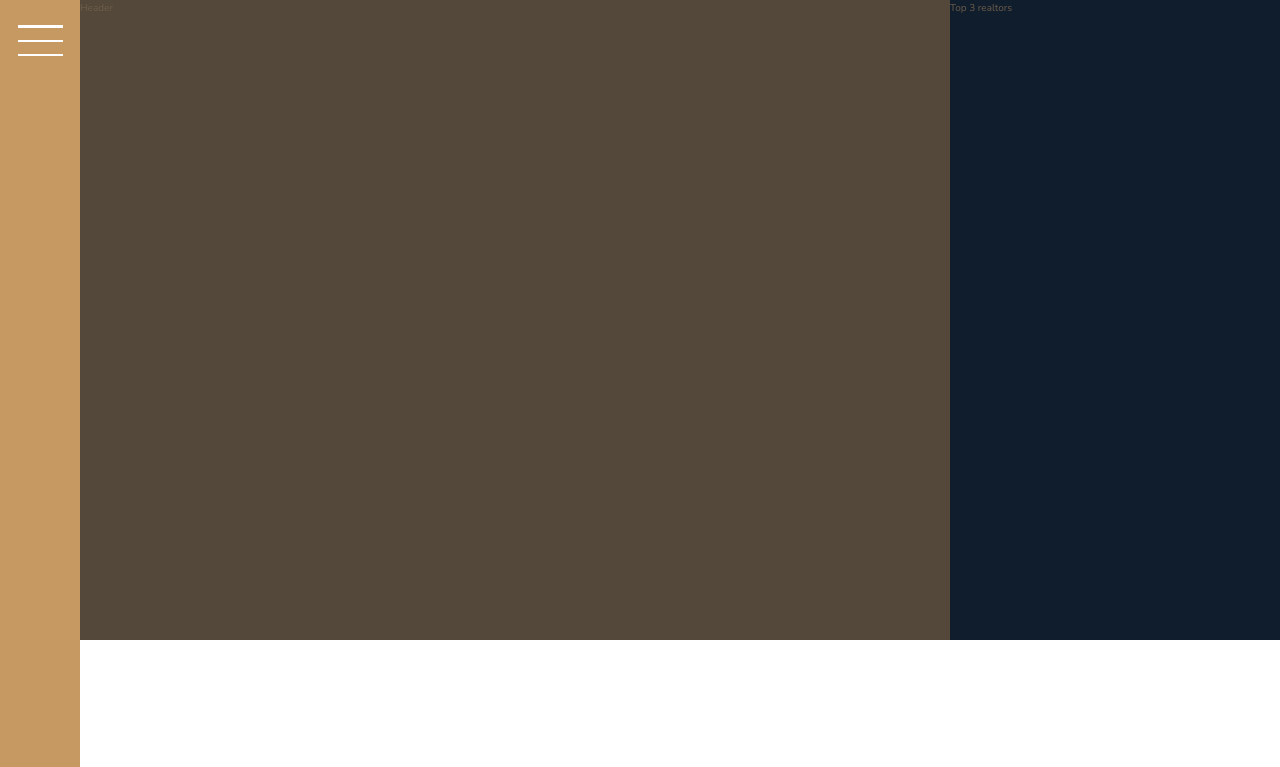
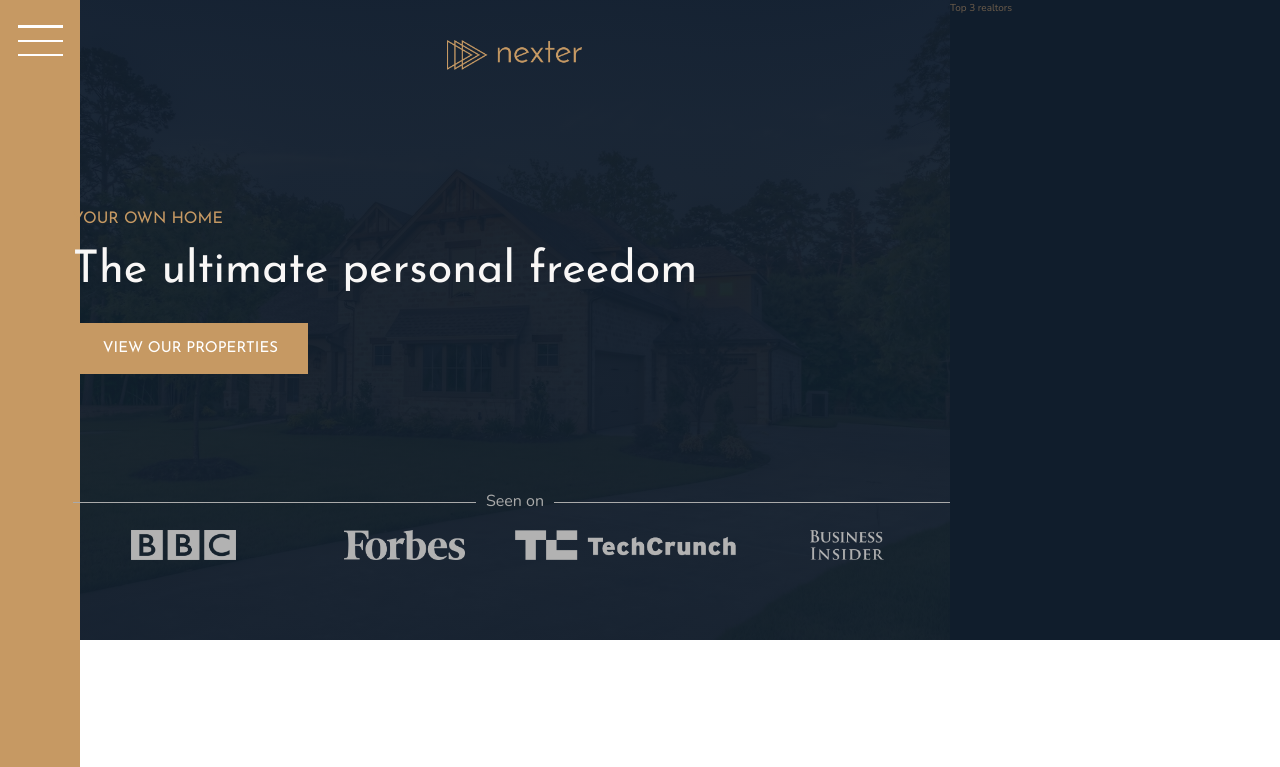
Before and after one commit to mohamedmounir2425/Nexter, a website: page index.html in a window 1280 px wide. Shown: the top 767 px of the page. Drawn offline with nearby package versions, Linux system fonts and the light colour scheme.

Commit message:
✅ finish header section

```diff
--- a/index.html
+++ b/index.html
@@ -18,7 +18,19 @@
     <div class="sidebar">
       <button class="sid-btn"></button>
     </div>
-    <header class="header">Header</header>
+    <header class="header">
+      <img src="img/logo.png" alt="Logo" class="header__logo" />
+      <h3 class="heading-3">Your own home</h3>
+      <h1 class="heading-1">The ultimate personal freedom</h1>
+      <button class="btn header__btn">view our properties</button>
+      <div class="header__seenon-text">Seen on</div>
+      <div class="header__seenon-logos">
+        <img src="img/logo-bbc.png" alt="BBC" />
+        <img src="img/logo-forbes.png" alt="forbes" />
+        <img src="img/logo-techcrunch.png" alt="techcrunch" />
+        <img src="img/logo-bi.png" alt="business insider" />
+      </div>
+    </header>
     <div class="realtors">Top 3 realtors</div>
     <section class="features">
       <div class="feature">
--- a/sass/_header.scss
+++ b/sass/_header.scss
@@ -1,5 +1,62 @@
 .header {
-  background-color: $color-grey-dark-1;
   grid-column: full-start / col-end 6;
+  background-image: linear-gradient(
+      rgba($color-secondary, 0.95),
+      rgba($color-secondary, 0.95)
+    ),
+    url("../img/hero.jpeg");
+  background-size: cover;
+  background-position: center;
+  padding: 8rem;
+  padding-top: 4rem;
 
+  display: grid;
+  grid-template-rows: 1fr min-content 6rem 1fr;
+  grid-template-columns: max-content;
+  justify-content: center;
+
+  row-gap: 1.5rem;
+
+  &__logo {
+    height: 3rem;
+    justify-self: center;
+  }
+
+  &__btn {
+    justify-self: start;
+    align-self: flex-start;
+  }
+
+  &__seenon-text {
+    display: grid;
+    grid-template-columns: 1fr max-content 1fr;
+    align-items: center;
+    color: $color-grey-light-2;
+    font-size: 1.6rem;
+
+    &::before,
+    &::after {
+      content: "";
+      height: 1px;
+      background-color: currentColor;
+      display: block;
+    }
+    &::before {
+      margin-right: 1rem;
+    }
+    &::after {
+      margin-left: 1rem;
+    }
+  }
+
+  &__seenon-logos {
+    display: grid;
+    grid-template-columns: repeat(4, 1fr);
+    justify-items: center;
+
+    img {
+      height: 3rem;
+      filter: brightness(70%);
+    }
+  }
 }
--- a/sass/_typography.scss
+++ b/sass/_typography.scss
@@ -5,6 +5,9 @@
 
 .heading-1 {
   @extend %heading;
+  font-size: 4.5rem;
+  color: $color-grey-light-1;
+  line-height: 1;
 }
 .heading-2 {
   @extend %heading;
```
Also changed, not shown: css/style.css, 1 other file.
